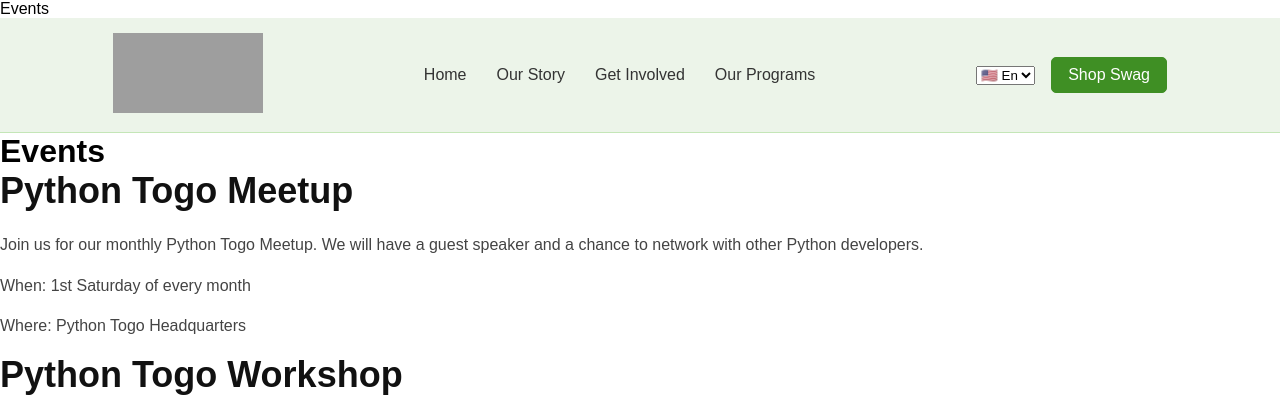
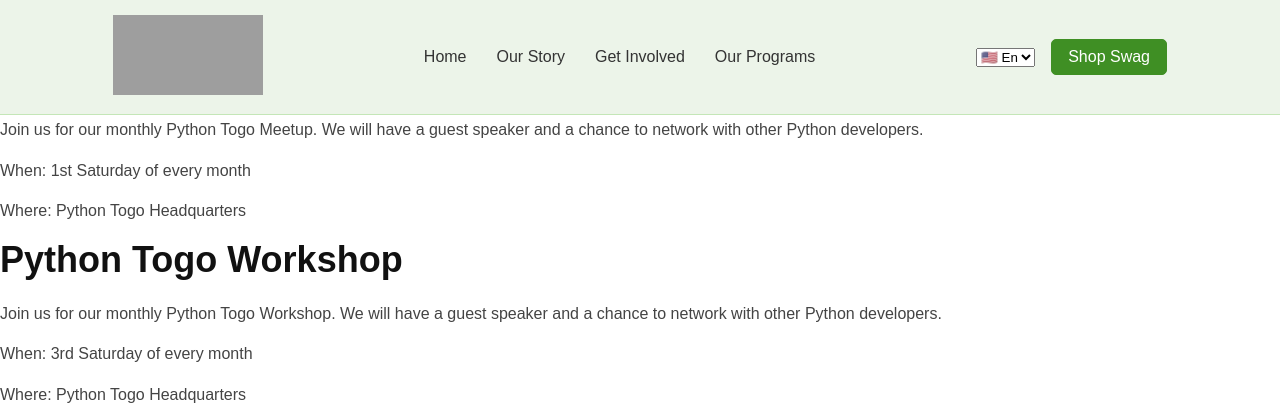
Before and after one commit to WassCodeur/pythontogo, a FastAPI app: page /events in a window 1280 px wide. Shown: the top 420 px of the page. Run offline with FastAPI, Linux system fonts and the light colour scheme; grey boxes are pictures that could not be loaded.

Commit message:
Enhance header styles with fixed positioning and z-index for improved layout

```diff
--- a/app/static/css/style.css
+++ b/app/static/css/style.css
@@ -17,11 +17,14 @@
 /* Header styles */
 .header {
     display: flex;
+    position: fixed;
+    width: 100%;
     justify-content: space-around;
     align-items: center;
     padding: 15px 40px;
     background-color: #ecf4e9;
     border-bottom: 1px solid #c4e6b7;
+    z-index: 1000;
 }
 
 /* Logo styles (used in both header and footer) */
```
